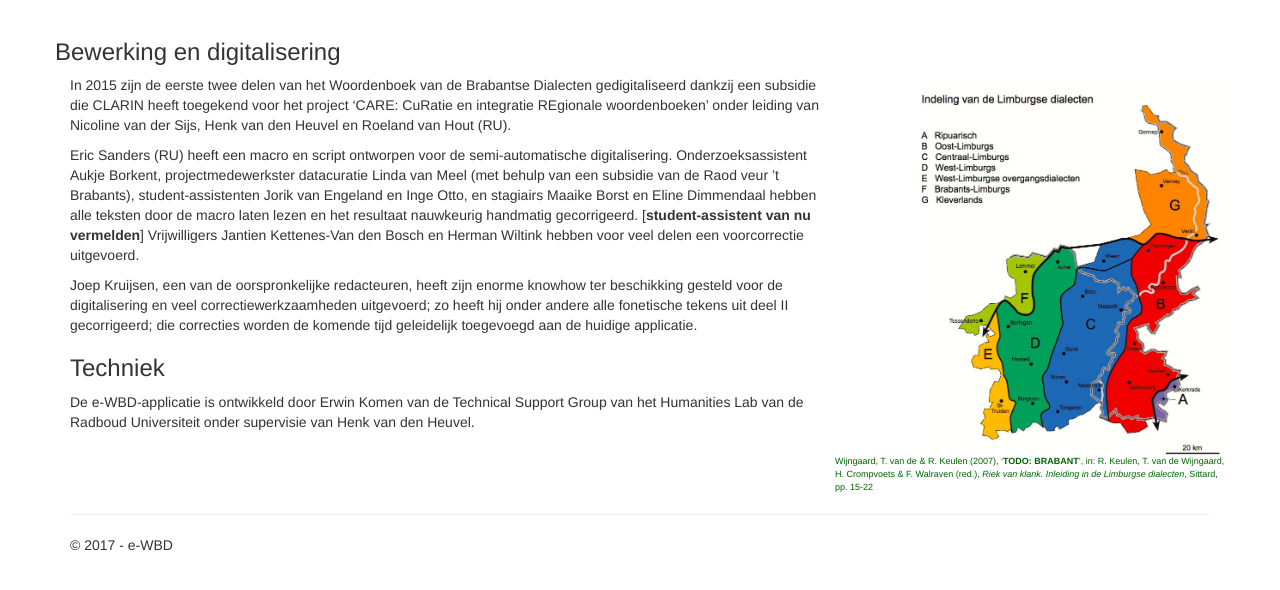
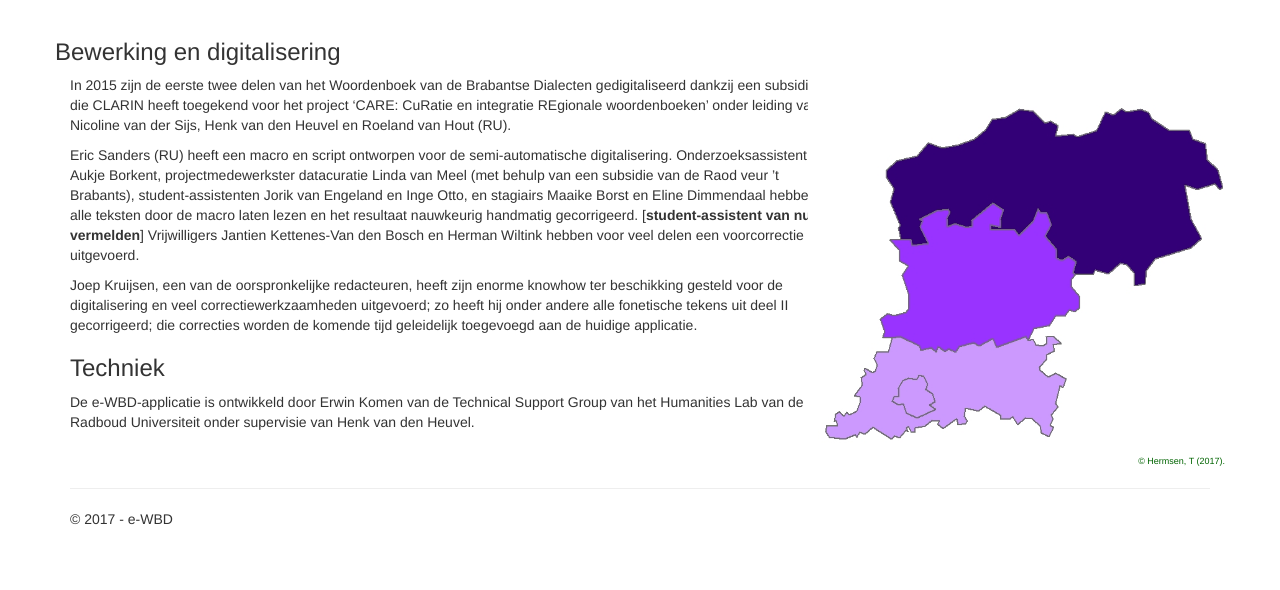
Before and after one commit to ErwinKomen/RU-wbd, a Django app: page /about in a window 1280 px wide. Shown: the part 51-641 px from the top of the page. Run offline with Django 3.2, Linux system fonts and the light colour scheme; parts of the project's set-up code (start-up, migrations or seed data) failed here and were passed over; some libraries are stand-ins or nearby versions.

Commit message:
Intro numbers + map improvement

```diff
--- a/wbd/wbd/dictionary/templates/dictionary/about.html
+++ b/wbd/wbd/dictionary/templates/dictionary/about.html
@@ -35,14 +35,11 @@
     van de Radboud Universiteit onder supervisie van Henk van den Heuvel. </p>
   </div>
   <div class="col-md-4">
-    <div class="row"><a target="_blank" href="{% static 'dictionary/content/taalkaart-limburg.jpg' %}"><img src="{% static 'dictionary/content/taalkaart-limburg.jpg' %}" alt="Een indeling van de Limburgse dialecten" title="Een indeling van de Limburgse dialecten" style="float:right;height:380px;" ></a></div>
+    <div class="row"><a target="_blank" href="{% static 'dictionary/content/taalkaart-wbd.jpg' %}"><img src="{% static 'dictionary/content/taalkaart-wbd.jpg' %}" alt="Een indeling van de Limburgse dialecten" title="Een indeling van de Limburgse dialecten" style="float:right;height:380px;" ></a></div>
     <div class="row">
-    <span class="bronvermelding pull-right">
-      Wijngaard, T. van de & R. Keulen (2007),  ‘<b>TODO: BRABANT</b>’,
-      in: R. Keulen, T. van de Wijngaard, H. Crompvoets & F. Walraven (red.),
-      <i>Riek van klank. Inleiding in de Limburgse dialecten</i>,
-      Sittard, pp. 15-22
-    </span>
+      <span class="bronvermelding pull-right">
+          &copy;&nbsp;Hermsen, T (2017).
+      </span>
     </div>
   </div>
 </div>
```
Also changed, not shown: wbd/wbd/dictionary/templates/dictionary/index.html (+4 -4 lines).
